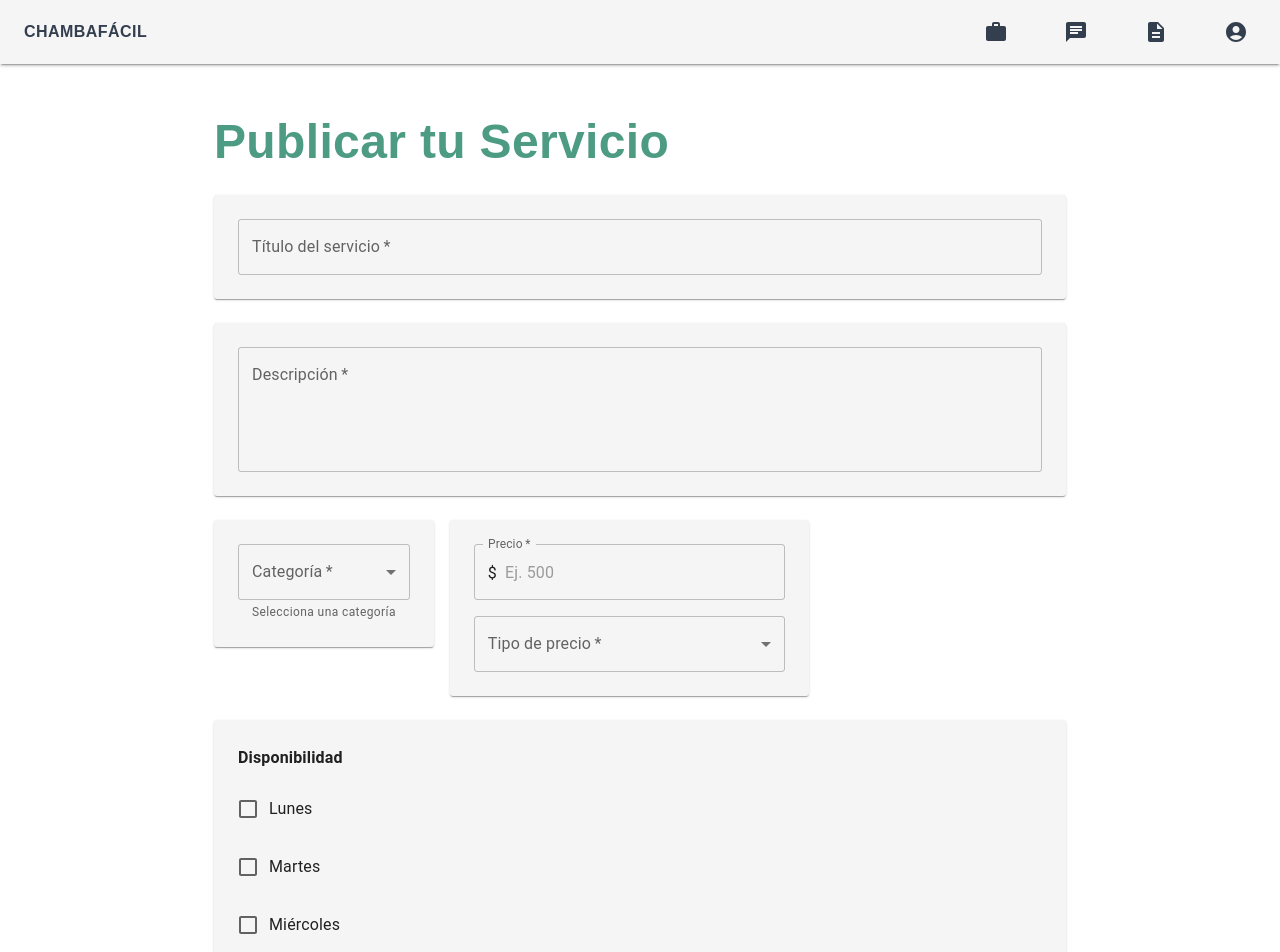
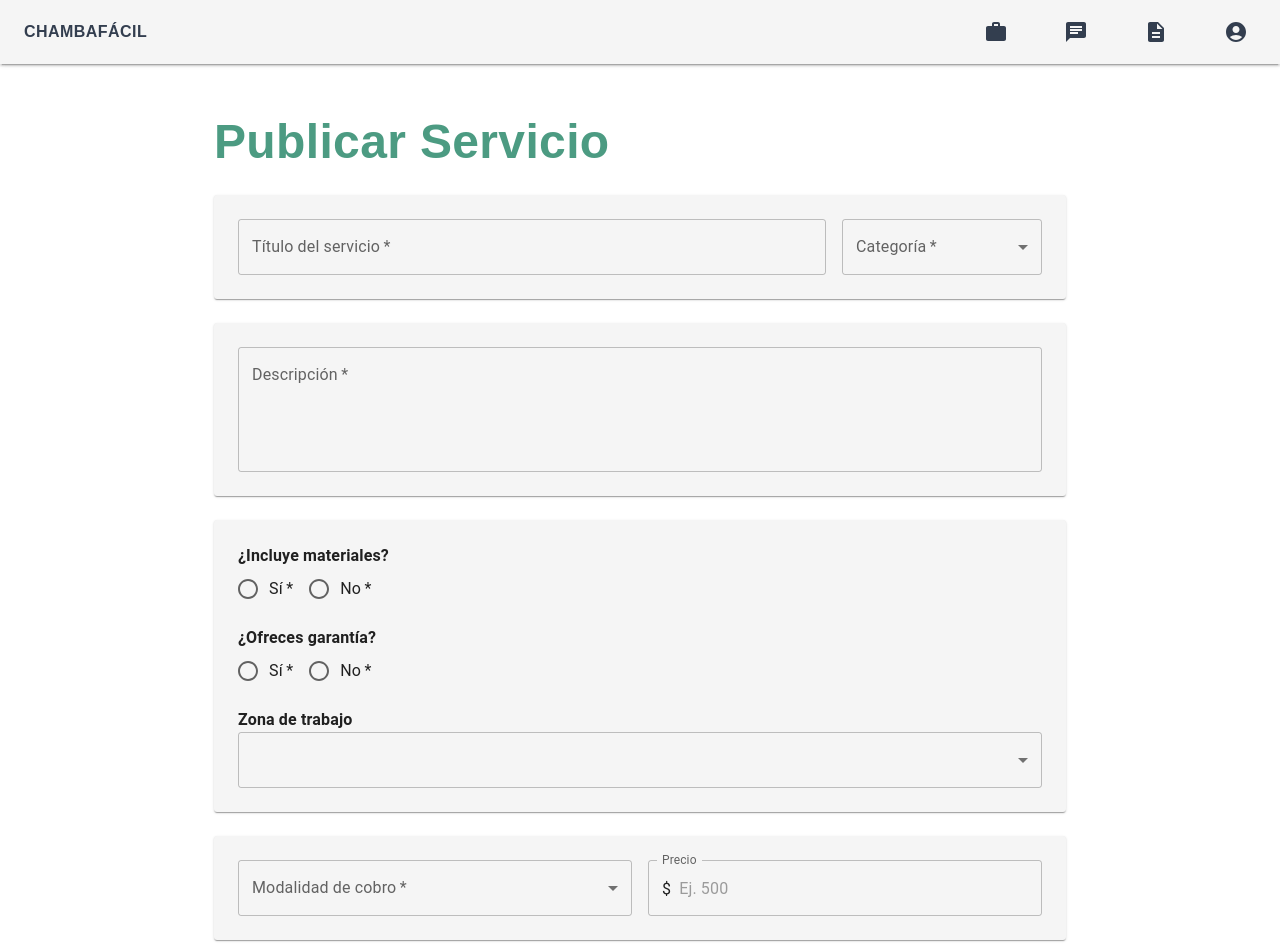
Before and after one commit to IcyHavit/ChambaFacil, a React (Vite) app: page /publicar in a window 1280 px wide. Shown: the top 952 px of the page. Built offline with nearby package versions, Linux system fonts and the light colour scheme.

Commit message:
Publicar Servicio Version 2

```diff
--- a/src/components/PublicarServicio/Categoria_Precio.jsx
+++ /dev/null
@@ -1,61 +0,0 @@
-// src/components/PublicarServicio/Categoria_Precio.jsx
-import React from 'react';
-import {
-  Grid, Paper, FormControl, InputLabel, Select,
-  MenuItem, TextField, FormHelperText
-} from '@mui/material';
-
-export default function Categoria_Precio({
-  categoria, setCategoria,
-  tipoPrecio, setTipoPrecio
-}) {
-  return (
-    <Grid container spacing={2} sx={{ mb: 3 }}>
-      <Grid item xs={12} md={7}>
-        <Paper sx={{ p: 3 }}>
-          <FormControl fullWidth required>
-            <InputLabel>Categoría</InputLabel>
-            <Select
-              value={categoria}
-              onChange={(e) => setCategoria(e.target.value)}
-              label="Categoría*"
-            >
-              <MenuItem value="Electricista">Electricista</MenuItem>
-              <MenuItem value="Plomero">Plomero</MenuItem>
-              <MenuItem value="Carpintero">Carpintero</MenuItem>
-              <MenuItem value="Electrodomésticos">Reparación de electrodomésticos</MenuItem>
-              <MenuItem value="Tecnología">Tecnología</MenuItem>
-              <MenuItem value="Otros">Otros</MenuItem>
-            </Select>
-            <FormHelperText>Selecciona una categoría</FormHelperText>
-          </FormControl>
-        </Paper>
-      </Grid>
-
-      <Grid item xs={12} md={5}>
-        <Paper sx={{ p: 3 }}>
-          <TextField
-            label="Precio"
-            placeholder="Ej. 500"
-            fullWidth
-            required
-            type="number"
-            InputProps={{ startAdornment: <span style={{ marginRight: 8 }}>$</span> }}
-            sx={{ mb: 2 }}
-          />
-          <FormControl fullWidth required>
-            <InputLabel>Tipo de precio</InputLabel>
-            <Select
-              value={tipoPrecio}
-              onChange={(e) => setTipoPrecio(e.target.value)}
-              label="Tipo de precio"
-            >
-              <MenuItem value="Por servicio">Por servicio</MenuItem>
-              <MenuItem value="Por hora">Por hora</MenuItem>
-            </Select>
-          </FormControl>
-        </Paper>
-      </Grid>
-    </Grid>
-  );
-}
--- a/src/components/PublicarServicio/SubidaImagenes.jsx
+++ b/src/components/PublicarServicio/SubidaImagenes.jsx
@@ -19,7 +19,7 @@ export default function SubidaImagenes({ handleImagenes }) {
         />
       </Button>
       <Typography variant="body2" sx={{ mt: 1 }}>
-        Puedes subir varias imágenes como evidencia de tu servicio.
+        Puedes subir hasta 3 imágenes como evidencia de tu servicio.
       </Typography>
     </Paper>
   );
--- a/src/pages/PublicarServicio.jsx
+++ b/src/pages/PublicarServicio.jsx
@@ -1,20 +1,35 @@
-// src/pages/PublicarServicio.jsx
+// PublicarServicio.jsx (versión final ordenada y validada)
 import React, { useState } from 'react';
 import {
-  Box, Button, Container, Paper, TextField, Typography
+  Box, Button, Container, Paper, TextField, Typography,
+  FormControl, InputLabel, Select, MenuItem,
+  FormControlLabel, RadioGroup, Radio, Grid
 } from '@mui/material';
 import { useTheme } from '@mui/material/styles';
 import Navbar from '../components/Navbar';
+import Footer from '../components/Footer';
 import DisponibilidadDia from '../components/PublicarServicio/DisponibilidadDia';
-import Categoria_Precio from '../components/PublicarServicio/Categoria_Precio';
 import SubidaImagenes from '../components/PublicarServicio/SubidaImagenes';
 
 const diasSemana = ['Lunes', 'Martes', 'Miércoles', 'Jueves', 'Viernes', 'Sábado', 'Domingo'];
+const alcaldias = [
+  'Álvaro Obregón', 'Azcapotzalco', 'Benito Juárez', 'Coyoacán', 'Cuajimalpa',
+  'Cuauhtémoc', 'Gustavo A. Madero', 'Iztacalco', 'Iztapalapa', 'La Magdalena Contreras',
+  'Miguel Hidalgo', 'Milpa Alta', 'Tláhuac', 'Tlalpan', 'Venustiano Carranza', 'Xochimilco'
+];
 
 export default function PublicarServicio() {
   const theme = useTheme();
+  const [titulo, setTitulo] = useState('');
   const [categoria, setCategoria] = useState('');
+  const [descripcion, setDescripcion] = useState('');
+  const [materiales, setMateriales] = useState('');
+  const [garantia, setGarantia] = useState('');
+  const [zonaTrabajo, setZonaTrabajo] = useState('');
+  const [direccion, setDireccion] = useState('');
+  const [referencia, setReferencia] = useState('');
   const [tipoPrecio, setTipoPrecio] = useState('');
+  const [precio, setPrecio] = useState('');
   const [diasDisponibles, setDiasDisponibles] = useState({});
   const [imagenes, setImagenes] = useState([]);
 
@@ -33,7 +48,12 @@ export default function PublicarServicio() {
   };
 
   const handleImagenes = (e) => {
-    setImagenes([...e.target.files]);
+    const files = Array.from(e.target.files);
+    if (files.length <= 3) {
+      setImagenes(files);
+    } else {
+      alert('Solo puedes subir hasta 3 archivos.');
+    }
   };
 
   return (
@@ -42,79 +62,117 @@ export default function PublicarServicio() {
       <Box sx={{ bgcolor: theme.palette.background.default }}>
         <Container maxWidth="md" sx={{ py: 6 }}>
           <Typography variant="h4" sx={{ ...theme.typography.bodyLarge, fontWeight: 'bold', color: theme.palette.primary.main, mb: 3 }}>
-            Publicar tu Servicio
+            Publicar Servicio
           </Typography>
 
-          {/* Título */}
+          {/* Bloque 1: Título y Categoría */}
           <Paper sx={{ p: 3, mb: 3 }}>
-            <TextField
-              label="Título del servicio"
-              placeholder="Reparación de celulares"
-              fullWidth
-              required
-            />
+            <Box display="flex" flexDirection={{ xs: 'column', md: 'row' }} gap={2}>
+              <TextField
+                label="Título del servicio"
+                required
+                value={titulo}
+                onChange={(e) => setTitulo(e.target.value)}
+                sx={{ flex: 1 }}
+              />
+              <FormControl required sx={{ minWidth: 200 }}>
+                <InputLabel>Categoría</InputLabel>
+                <Select value={categoria} label="Categoría" onChange={(e) => setCategoria(e.target.value)}>
+                  <MenuItem value="Electricista">Electricista</MenuItem>
+                  <MenuItem value="Plomero">Plomero</MenuItem>
+                  <MenuItem value="Carpintero">Carpintero</MenuItem>
+                  <MenuItem value="Electrodomésticos">Reparación de electrodomésticos</MenuItem>
+                  <MenuItem value="Tecnología">Tecnología</MenuItem>
+                  <MenuItem value="Otros">Otros</MenuItem>
+                </Select>
+              </FormControl>
+            </Box>
           </Paper>
 
-          {/* Descripción */}
+
+          {/* Bloque 2: Descripción */}
           <Paper sx={{ p: 3, mb: 3 }}>
-            <TextField
-              label="Descripción"
-              placeholder="Describe tu servicio, tiempos de entrega, condiciones, etc."
-              fullWidth
-              multiline
-              minRows={4}
-              required
-            />
+            <TextField label="Descripción" fullWidth required multiline minRows={4} value={descripcion} onChange={(e) => setDescripcion(e.target.value)} />
           </Paper>
 
-          {/* Categoría + Precio */}
-          <Categoria_Precio
-            categoria={categoria}
-            setCategoria={setCategoria}
-            tipoPrecio={tipoPrecio}
-            setTipoPrecio={setTipoPrecio}
-          />
+          {/* Bloque 3: Materiales, Garantía y Zona de trabajo */}
+          <Paper sx={{ p: 3, mb: 3 }}>
+            <Typography fontWeight="bold">¿Incluye materiales?</Typography>
+            <RadioGroup row value={materiales} onChange={(e) => setMateriales(e.target.value)}>
+              <FormControlLabel value="si" control={<Radio required />} label="Sí" />
+              <FormControlLabel value="no" control={<Radio required />} label="No" />
+            </RadioGroup>
 
-          {/* Disponibilidad */}
+            <Typography fontWeight="bold" mt={2}>¿Ofreces garantía?</Typography>
+            <RadioGroup row value={garantia} onChange={(e) => setGarantia(e.target.value)}>
+              <FormControlLabel value="si" control={<Radio required />} label="Sí" />
+              <FormControlLabel value="no" control={<Radio required />} label="No" />
+            </RadioGroup>
+
+            <Typography fontWeight="bold" mt={2}>Zona de trabajo</Typography>
+            <Select fullWidth required value={zonaTrabajo} onChange={(e) => setZonaTrabajo(e.target.value)}>
+              <MenuItem value="A domicilio">A domicilio</MenuItem>
+              <MenuItem value="Mi lugar">Mi lugar</MenuItem>
+              {alcaldias.map((a) => (
+                <MenuItem key={a} value={a}>{a}</MenuItem>
+              ))}
+            </Select>
+
+            {zonaTrabajo === 'Mi lugar' && (
+              <TextField fullWidth required label="Dirección de tu lugar" placeholder="Calle, número..." sx={{ mt: 2 }} value={direccion} onChange={(e) => setDireccion(e.target.value)} />
+            )}
+
+            {zonaTrabajo !== '' && zonaTrabajo !== 'A domicilio' && (
+              <TextField fullWidth required label="Dirección de referencia" placeholder="Cerca de parque, metro..." sx={{ mt: 2 }} value={referencia} onChange={(e) => setReferencia(e.target.value)} />
+            )}
+          </Paper>
+
+          {/* Bloque 4: Modalidad y precio */}
           <Paper sx={{ p: 3, mb: 3 }}>
-            <Typography variant="subtitle1" sx={{ fontWeight: 'bold', mb: 2 }}>
-              Disponibilidad
-            </Typography>
+            <Box display="flex" flexDirection={{ xs: 'column', md: 'row' }} gap={2}>
+              <FormControl required fullWidth>
+                <InputLabel>Modalidad de cobro</InputLabel>
+                <Select value={tipoPrecio} label="Modalidad de cobro" onChange={(e) => setTipoPrecio(e.target.value)}>
+                  <MenuItem value="Por hora">Por hora</MenuItem>
+                  <MenuItem value="Por proyecto">Por proyecto</MenuItem>
+                  <MenuItem value="Visita de diagnóstico">Visita de diagnóstico</MenuItem>
+                  <MenuItem value="Cotización">Cotización</MenuItem>
+                  <MenuItem value="Semana">Semana</MenuItem>
+                  <MenuItem value="Mes">Mes</MenuItem>
+                </Select>
+              </FormControl>
+              <TextField
+                label="Precio"
+                placeholder="Ej. 500"
+                fullWidth
+                type="number"
+                value={precio}
+                onChange={(e) => setPrecio(e.target.value)}
+                InputProps={{ startAdornment: <span style={{ marginRight: 8 }}>$</span> }}
+              />
+            </Box>
+          </Paper>
 
+          {/* Bloque 5: Disponibilidad */}
+          <Paper sx={{ p: 3, mb: 3 }}>
+            <Typography fontWeight="bold" mb={2}>Disponibilidad</Typography>
             {diasSemana.map((dia) => (
-              <DisponibilidadDia
-                key={dia}
-                dia={dia}
-                checked={!!diasDisponibles[dia]}
-                desde={diasDisponibles[dia]?.desde || ''}
-                hasta={diasDisponibles[dia]?.hasta || ''}
-                onCheck={() => handleCheckboxChange(dia)}
-                onHorarioChange={(campo, valor) => handleHorarioChange(dia, campo, valor)}
-              />
+              <DisponibilidadDia key={dia} dia={dia} checked={!!diasDisponibles[dia]} desde={diasDisponibles[dia]?.desde || ''} hasta={diasDisponibles[dia]?.hasta || ''} onCheck={() => handleCheckboxChange(dia)} onHorarioChange={(campo, valor) => handleHorarioChange(dia, campo, valor)} />
             ))}
           </Paper>
 
-          {/* Imágenes */}
+          {/* Bloque 6: Multimedia */}
           <SubidaImagenes handleImagenes={handleImagenes} />
 
           {/* Botón Final */}
           <Box textAlign="center">
-            <Button
-              variant="contained"
-              sx={{
-                bgcolor: theme.palette.secondary.dark,
-                color: theme.palette.tertiary.main,
-                fontWeight: 'bold',
-                textTransform: 'none',
-                px: 5, py: 1.5,
-                '&:hover': { bgcolor: theme.palette.secondary.main }
-              }}
-            >
+            <Button variant="contained" sx={{ bgcolor: theme.palette.secondary.dark, color: theme.palette.tertiary.main, fontWeight: 'bold', textTransform: 'none', px: 5, py: 1.5, '&:hover': { bgcolor: theme.palette.secondary.main } }}>
               Publicar
             </Button>
           </Box>
         </Container>
       </Box>
+      <Footer />
     </>
   );
 }
```
